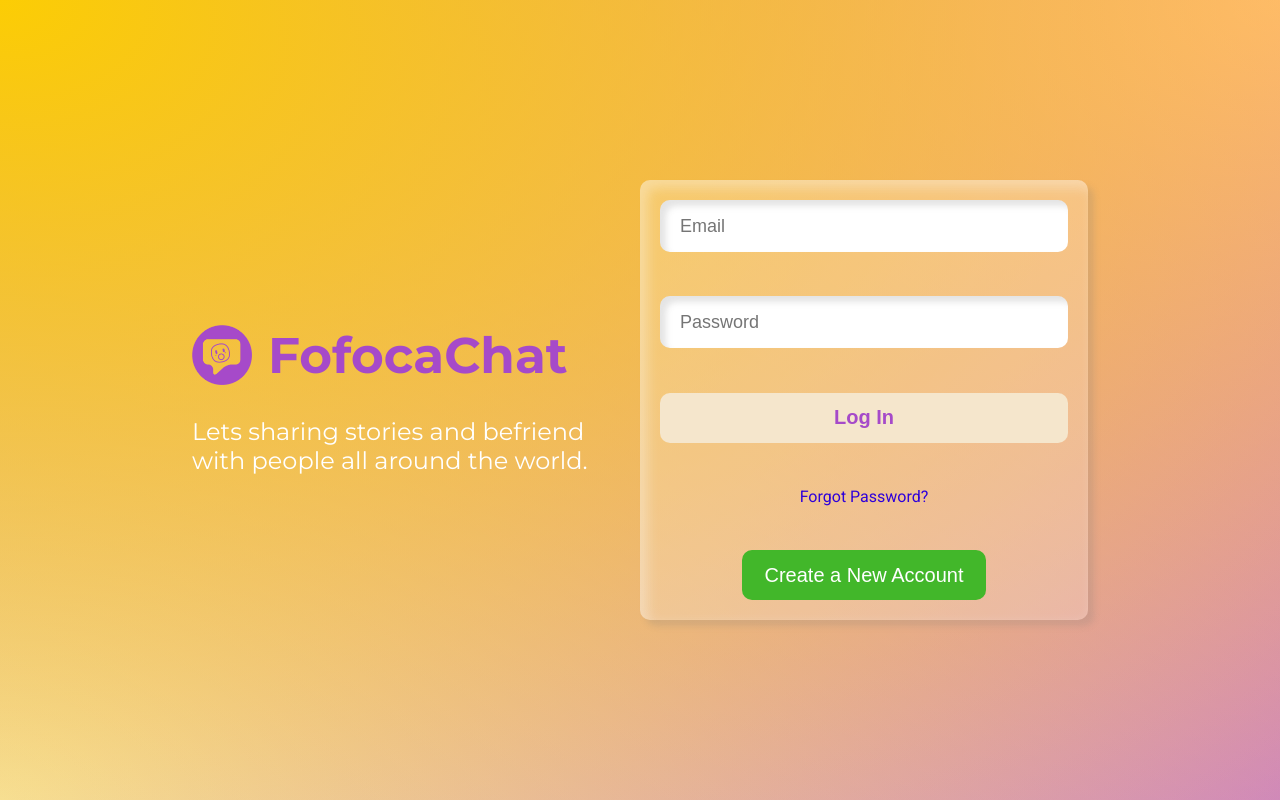
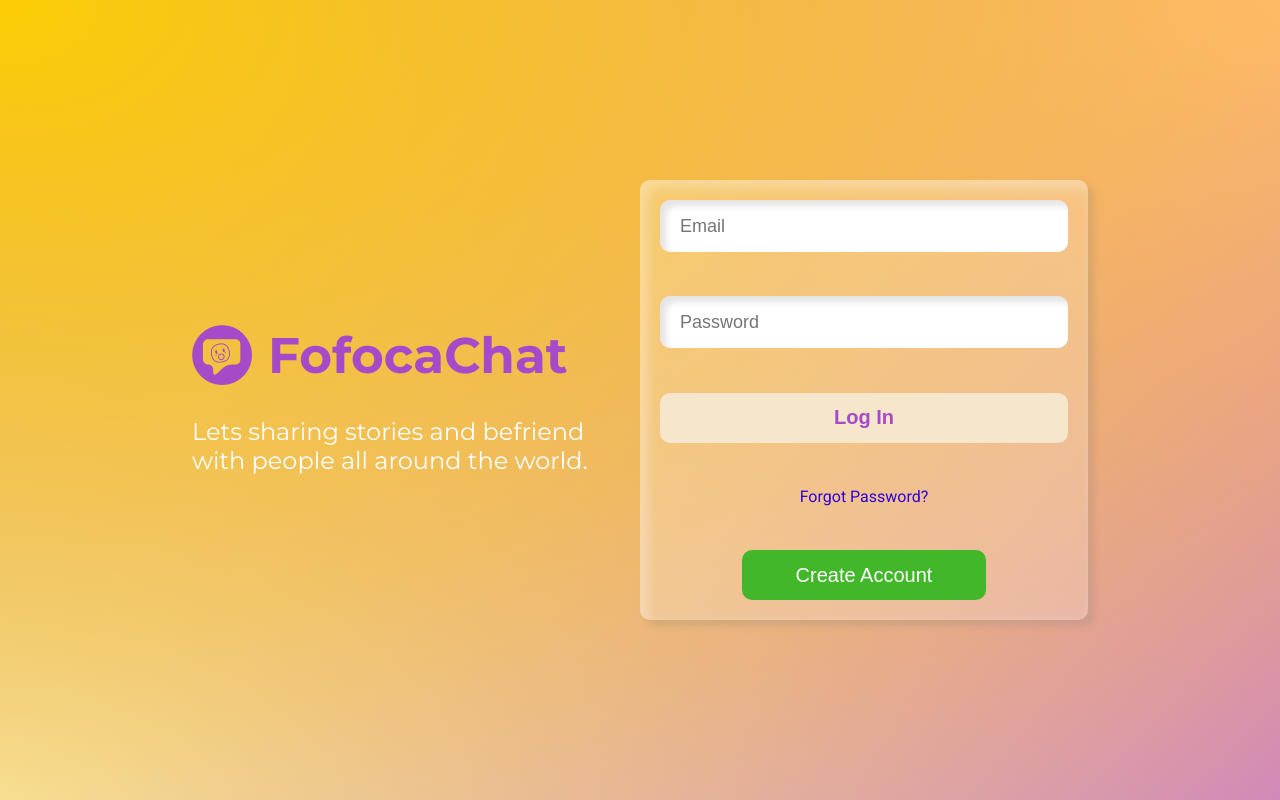
Before and after one commit to zhning1994/FB-like-chat, a React (Create React App) app in the folder client/: page /login in a window 1280 px wide. Built offline with nearby package versions, Linux system fonts and the light colour scheme.

Commit message:
using useRef at Login and pass the current value of email and password to loginCall api

```diff
--- a/client/src/pages/Login/Login.jsx
+++ b/client/src/pages/Login/Login.jsx
@@ -1,6 +1,21 @@
 import "./Login.css";
+import { useContext, useRef } from "react";
+import { loginCall } from "../../apiCalls";
+import { AuthContext } from "../../context/AuthContext";
 
 function Login() {
+  const email = useRef();
+  const password = useRef();
+  const { user, isFetching, error, dispatch } = useContext(AuthContext);
+
+  const handleClick = (e) => {
+    e.preventDefault();
+    loginCall(
+      { email: email.current.value, password: password.current.value },
+      dispatch
+    );
+  };
+
   return (
     <div className="login">
       <div className="loginWrapper">
@@ -14,19 +29,28 @@
           </span>
         </div>
         <div className="loginRight">
-          <div className="loginBox">
-            <input type="email" placeholder="Email" className="loginInput" />
+          <form className="loginBox" onSubmit={handleClick}>
+            <input
+              type="email"
+              placeholder="Email"
+              className="loginInput"
+              ref={email}
+              required
+            />
             <input
               type="password"
               placeholder="Password"
               className="loginInput"
+              minLength="8"
+              ref={password}
+              required
             />
-            <button className="loginButton">Log In</button>
+            <button className="loginButton" type="submit" disabled={isFetching}>
+              Log In
+            </button>
             <span className="loginForgot">Forgot Password?</span>
-            <button className="loginRegisterButton">
-              Create a New Account
-            </button>
-          </div>
+            <button className="loginRegisterButton">Create Account</button>
+          </form>
         </div>
       </div>
     </div>
```
